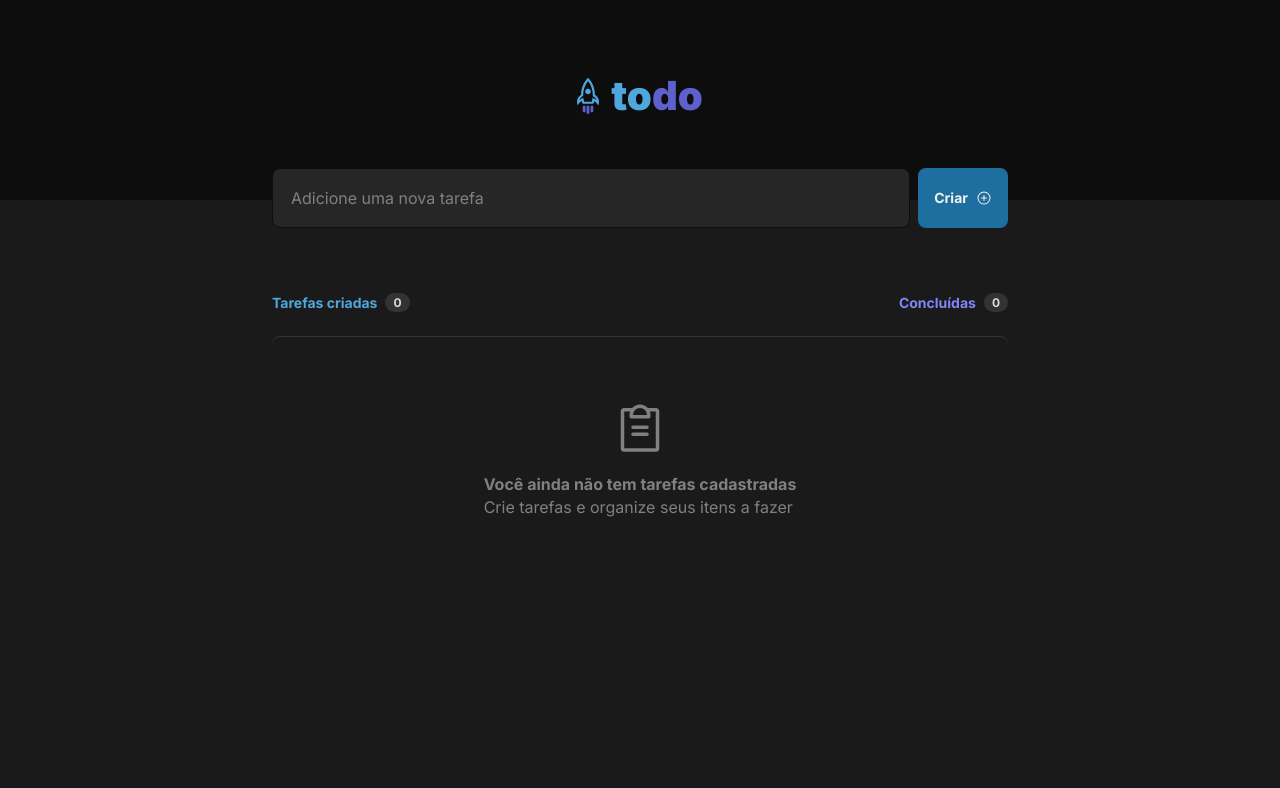
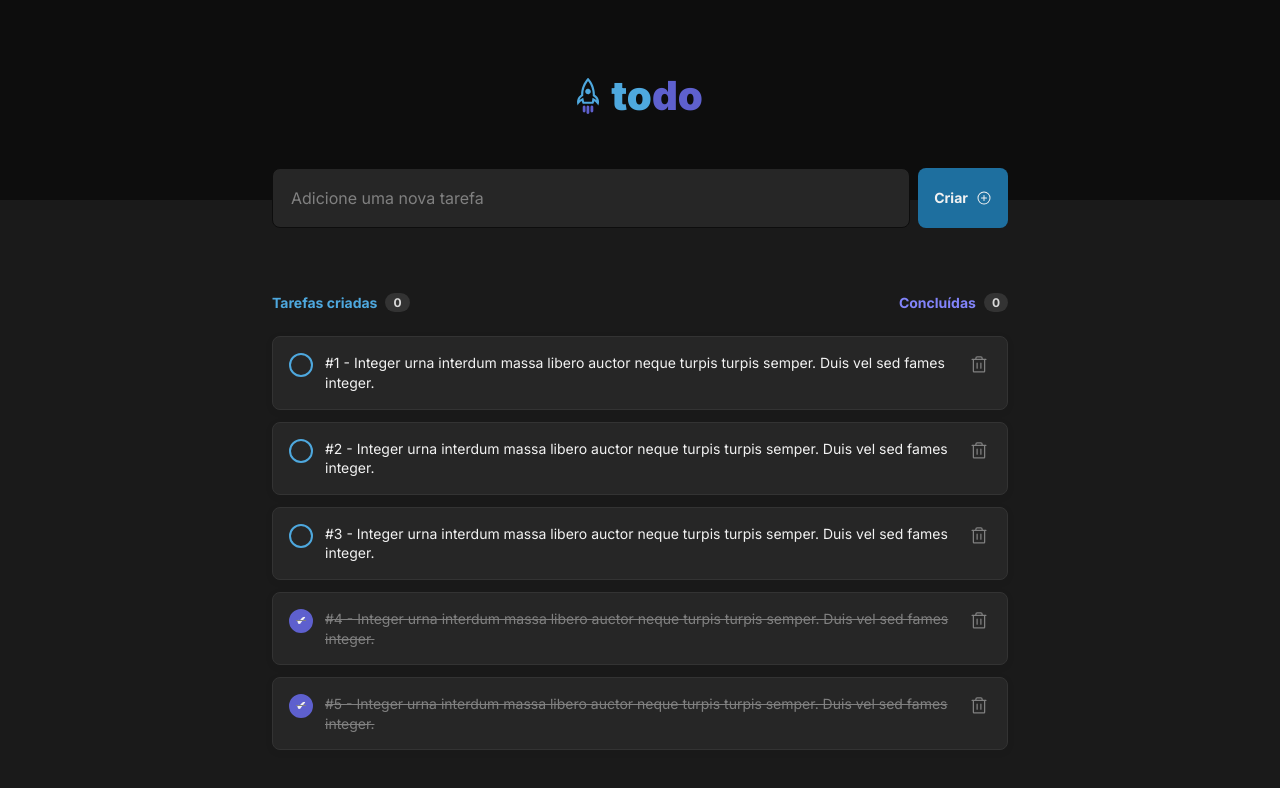
Before and after one commit to henriquebortoletto/project-01-desafio-todo-list, a React (Vite) app: page / in a window 1280 px wide. Shown: the top 788 px of the page. Built offline with nearby package versions, Linux system fonts and the light colour scheme.

Commit message:
feat(<task />): 🚀 installing and using the uuid lib, setting fake task list to generate the ui 🚀

```diff
--- a/package.json
+++ b/package.json
@@ -28,7 +28,8 @@
   "dependencies": {
     "@phosphor-icons/react": "^2.0.8",
     "react": "^18.2.0",
-    "react-dom": "^18.2.0"
+    "react-dom": "^18.2.0",
+    "uuid": "^9.0.0"
   },
   "devDependencies": {
     "@commitlint/cli": "^17.5.1",
@@ -36,6 +37,7 @@
     "@types/node": "^18.15.11",
     "@types/react": "^18.0.28",
     "@types/react-dom": "^18.0.11",
+    "@types/uuid": "^9.0.1",
     "@vitejs/plugin-react": "^3.1.0",
     "commitizen": "^4.3.0",
     "cz-conventional-changelog": "^3.3.0",
--- a/src/App.tsx
+++ b/src/App.tsx
@@ -1,16 +1,42 @@
-import { useState } from 'react'
+import { v4 as uuidv4 } from 'uuid'
 import { PlusCircle } from '@phosphor-icons/react'
 
 import Header from '@/components/Header'
-import Task from '@/components/Task'
+import Task, { TaskProps } from '@/components/Task'
 import Empty from '@/components/Empty'
 
 import S from '@/App.module.css'
 import './global.css'
 
+const tasks: TaskProps[] = [
+  {
+    id: uuidv4(),
+    title: "#1 - Integer urna interdum massa libero auctor neque turpis turpis semper. Duis vel sed fames integer.",
+    completed: false
+  },
+  {
+    id: uuidv4(),
+    title: "#2 - Integer urna interdum massa libero auctor neque turpis turpis semper. Duis vel sed fames integer.",
+    completed: false
+  },
+  {
+    id: uuidv4(),
+    title: "#3 - Integer urna interdum massa libero auctor neque turpis turpis semper. Duis vel sed fames integer.",
+    completed: false
+  },
+  {
+    id: uuidv4(),
+    title: "#4 - Integer urna interdum massa libero auctor neque turpis turpis semper. Duis vel sed fames integer.",
+    completed: true
+  },
+  {
+    id: uuidv4(),
+    title: "#5 - Integer urna interdum massa libero auctor neque turpis turpis semper. Duis vel sed fames integer.",
+    completed: true
+  }
+]
 
 function App() {
-  const [tasks, setTasks] = useState([])
 
   return (
     <>
@@ -19,13 +45,13 @@ function App() {
         <form className={S.form}>
           <div className={S.group_input}>
             <label
-              htmlFor="task"
+              htmlFor="new_task"
               className="sr-only"
             >
               Adicione uma nova tarefa
             </label>
             <input
-              id="task"
+              id="new_task"
               type="text"
               placeholder="Adicione uma nova tarefa"
             />
@@ -48,9 +74,12 @@ function App() {
             </div>
           </div>
 
-          {!tasks.length && (
-            <Empty />
-          )}
+          {tasks.map((task) => (
+            <Task
+              key={task.id}
+              content={task}
+            />
+          ))}
         </section>
       </main>
     </>
--- a/src/components/Task/index.tsx
+++ b/src/components/Task/index.tsx
@@ -3,19 +3,35 @@ import { Trash } from '@phosphor-icons/react'
 
 import S from './styles.module.css'
 
-function Task() {
+export interface TaskProps {
+  id: string
+  title: string
+  completed: boolean
+}
+
+interface TaskContentProps {
+  content: TaskProps
+}
+
+function Task({ content }: TaskContentProps) {
   const uniqueIdPerTask = useId();
+
+  const taskIsChecked = content.completed
 
   return (
     <div className={S.task}>
       <form>
-        <label htmlFor={uniqueIdPerTask}>
+        <label
+          htmlFor={uniqueIdPerTask}
+          className={taskIsChecked ? `${S.done}` : ''}
+        >
           <input
             id={uniqueIdPerTask}
             className="sr-only"
             type="checkbox"
+            defaultChecked={taskIsChecked}
           />
-          <p>Integer urna interdum massa libero auctor neque turpis turpis semper. Duis vel sed fames integer.</p>
+          <p>{content.title}</p>
         </label>
       </form>
 
```
Also changed, not shown: 1 other file (tests, documents, lock files or other folders).
